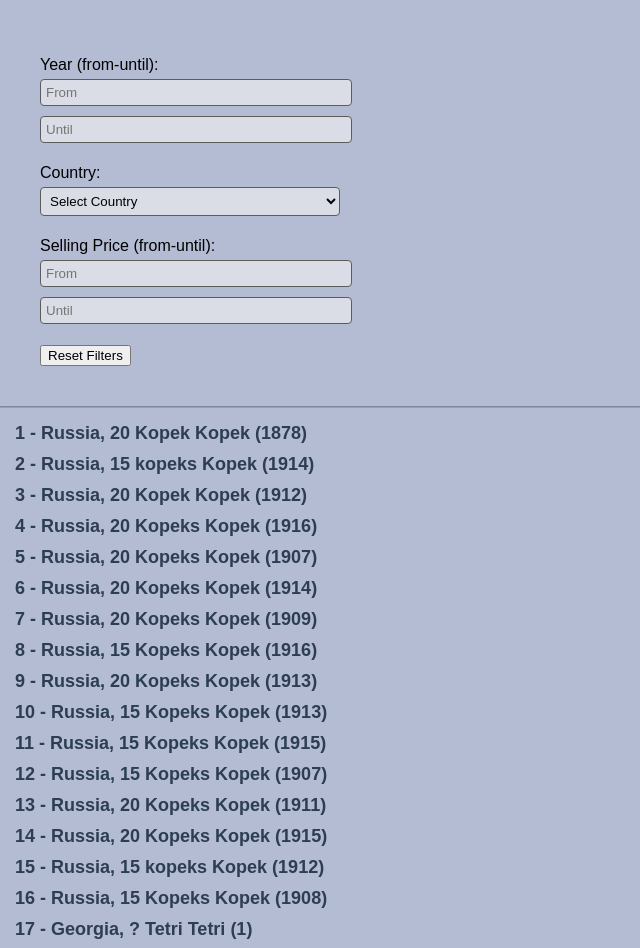
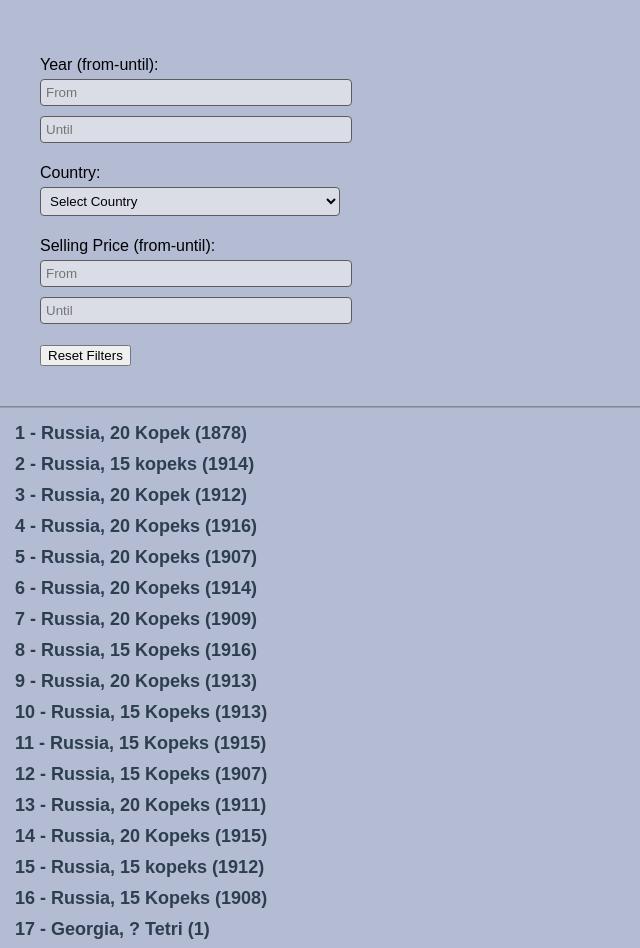
Before and after one commit to Pesvi96/Coins-Inventory, a plain HTML site: page index.html in a window 1280 px wide. Shown: the whole page, without its empty margins (0-640 px from the left). Drawn offline with Linux system fonts and the light colour scheme.

Commit message:
index.html-update

```diff
--- a/index.html
+++ b/index.html
@@ -150,7 +150,7 @@
             const coinItem = document.createElement("div");
             coinItem.classList.add("coin-item");
             coinItem.innerHTML = `
-              <a href="coin.html?id=${coin.id}">${coin.id} - ${coin.country}, ${coin.original_price} ${coin.currency} (${coin.year})</a>
+              <a href="coin.html?id=${coin.id}">${coin.id} - ${coin.country}, ${coin.original_price} (${coin.year})</a>
             `;
             coinList.appendChild(coinItem);
           });
```
